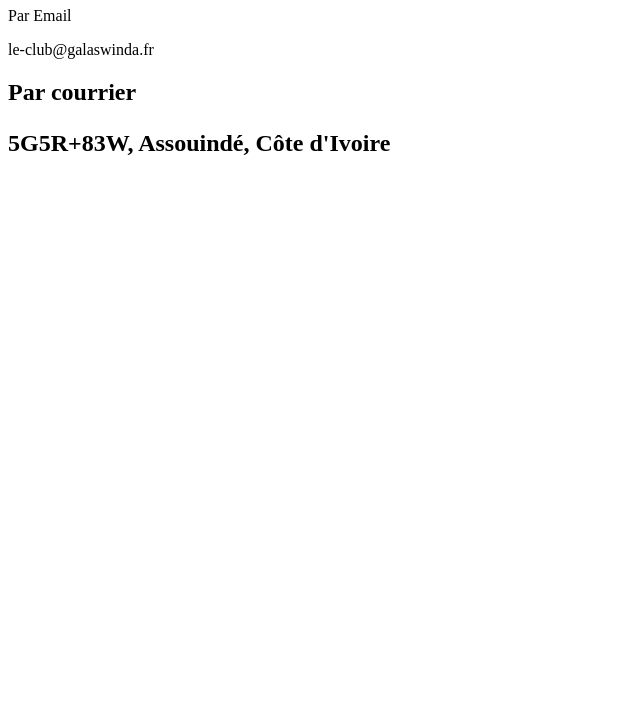
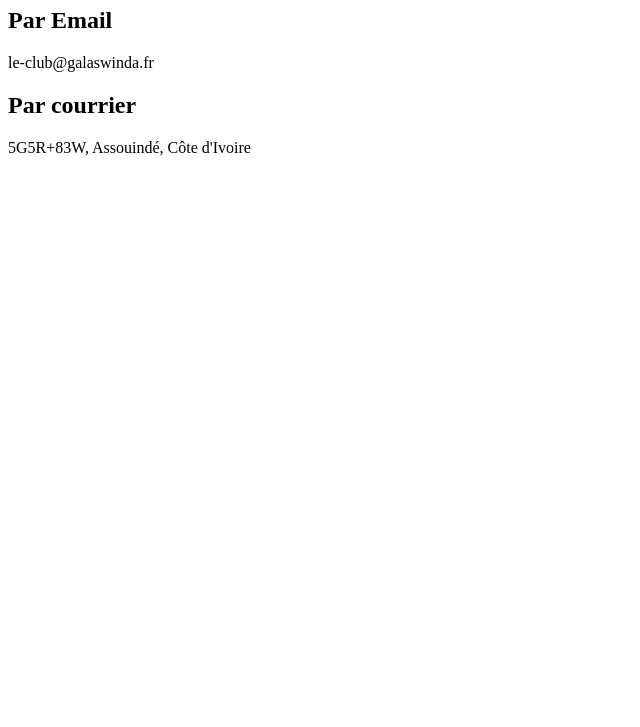
Before and after one commit to kamsenju/S02-E01-Construire-sa-page-web-kamsenju, a plain HTML site: page HTML/Debug.html in a window 1280 px wide. Shown: the part 73-800 px from the top of the page, without its empty margins (0-640 px from the left). Drawn offline with Linux system fonts and the light colour scheme.

Commit message:
Debug.html

```diff
--- a/HTML/Debug.html
+++ b/HTML/Debug.html
@@ -9,12 +9,12 @@
     <body>
         <h1>Comment nous contacter</h1>
 
-       </h2> Par Email</h2>
+       <h2> Par Email</h2>
 
         <p>le-club@galaswinda.fr</p>
 
-        <h2>Par courrier<h2>
+        <h2>Par courrier</h2>
 
         <p>5G5R+83W, Assouindé, Côte d'Ivoire</p>
-    <body>
-    <html>
+        </body>
+    </html>
```
